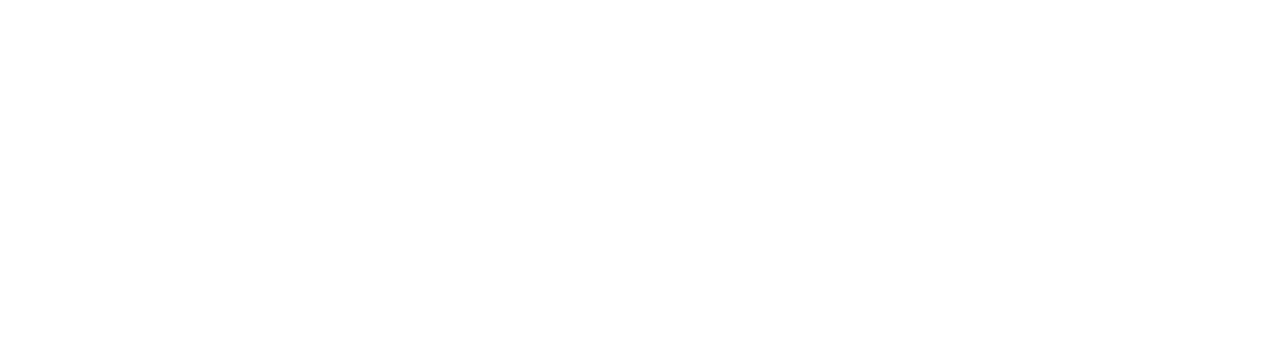
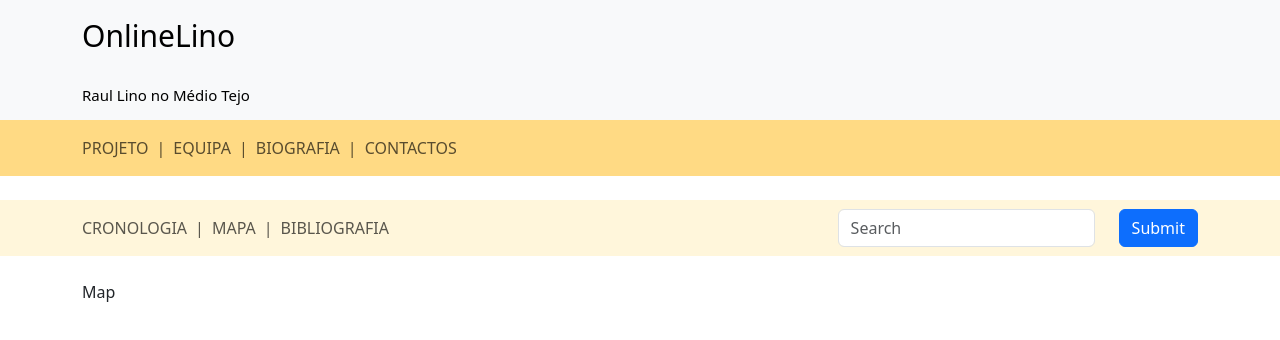
Before and after one commit to Projeto-Final-LEI-IPT/onlinelino, a React (Create React App) app in the folder onlinelino/: page /project/map in a window 1280 px wide. Before the commit this address had no page. Shown: the top 340 px of the page. Built offline with nearby package versions, Linux system fonts and the light colour scheme.

Commit message:
Added Map page

```diff
--- a/onlinelino/src/App.js
+++ b/onlinelino/src/App.js
@@ -4,6 +4,8 @@
 import TeamIndex from "./pages/Team";
 import BiographyIndex from "./pages/Biography";
 import ContactsIndex from "./pages/Contacts";
+import MapIndex from "./pages/Project/Map";
+
 
 function App() {
   return (
@@ -16,6 +18,8 @@
             <Route path="/team" element={<TeamIndex />} />
             <Route path="/biography" element={<BiographyIndex />} />
             <Route path="/contacts" element={<ContactsIndex />} />
+            {/*  */}
+            <Route path="/project/map" element={<MapIndex />} />
           </Routes>
         </BrowserRouter>
       </div>
--- a/onlinelino/src/components/NavbarProject.js
+++ b/onlinelino/src/components/NavbarProject.js
@@ -18,9 +18,9 @@
                 <Navbar className="bg" style={{ backgroundColor: '#fff6db' }}>
                     <Container>
                         <Nav className="mr-auto">
-                            <Nav.Link href="#projeto" style={{ paddingLeft: '0' }}>CRONOLOGIA</Nav.Link>
+                            <Nav.Link href="/project" style={{ paddingLeft: '0' }}>CRONOLOGIA</Nav.Link>
                             <span className="navbar-text">|</span>
-                            <Nav.Link href="#equipa">MAPA</Nav.Link>
+                            <Nav.Link href="/project/map">MAPA</Nav.Link>
                             <span className="navbar-text">|</span>
                             <Nav.Link href="#biografia">BIBLIOGRAFIA</Nav.Link>
                         </Nav>
--- /dev/null
+++ b/onlinelino/src/pages/Project/Map.js
@@ -0,0 +1,32 @@
+import React from "react";
+import NavbarHome from "../../components/NavbarHome";
+import NavbarProject from "../../components/NavbarProject";
+import Container from "react-bootstrap/esm/Container";
+
+/**
+ * Component that represents the home page
+ */
+class MapIndex extends React.Component {
+    // constructor(props) {
+    //     super(props);
+    // }
+
+    // method to render the component
+    render() {
+        return (
+            // Navbar by MerakiUI
+            // *adpated to our needs
+            <>
+                <NavbarHome />
+                <br />
+                <NavbarProject />
+                <br />
+                <Container>
+                    <p>Map</p>
+                </Container>
+            </>
+        );
+    }
+}
+
+export default MapIndex;
```
